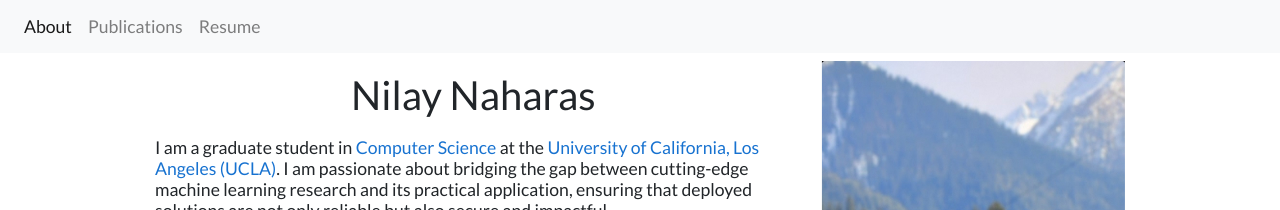
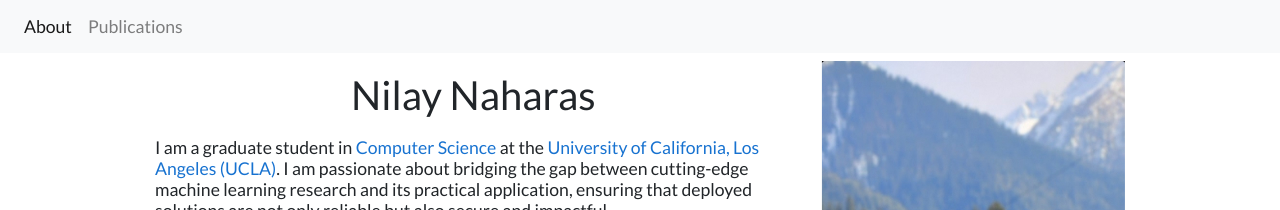
Before and after one commit to NilayN7/nilay-naharas.github.io, a Jekyll site: the page built from index.html, in a window 1280 px wide. Shown: the top 210 px of the page. Built offline with Jekyll 4.4.1, drawn with Linux system fonts in a browser that asks for light colours.

Commit message:
removed resume from header

```diff
--- a/_data/navigation.yml
+++ b/_data/navigation.yml
@@ -6,7 +6,3 @@
   link: /
   anchor: '#publications'
   highlight: false
-- name: Resume
-  link: /
-  anchor: '#resume'
-  highlight: False
```
